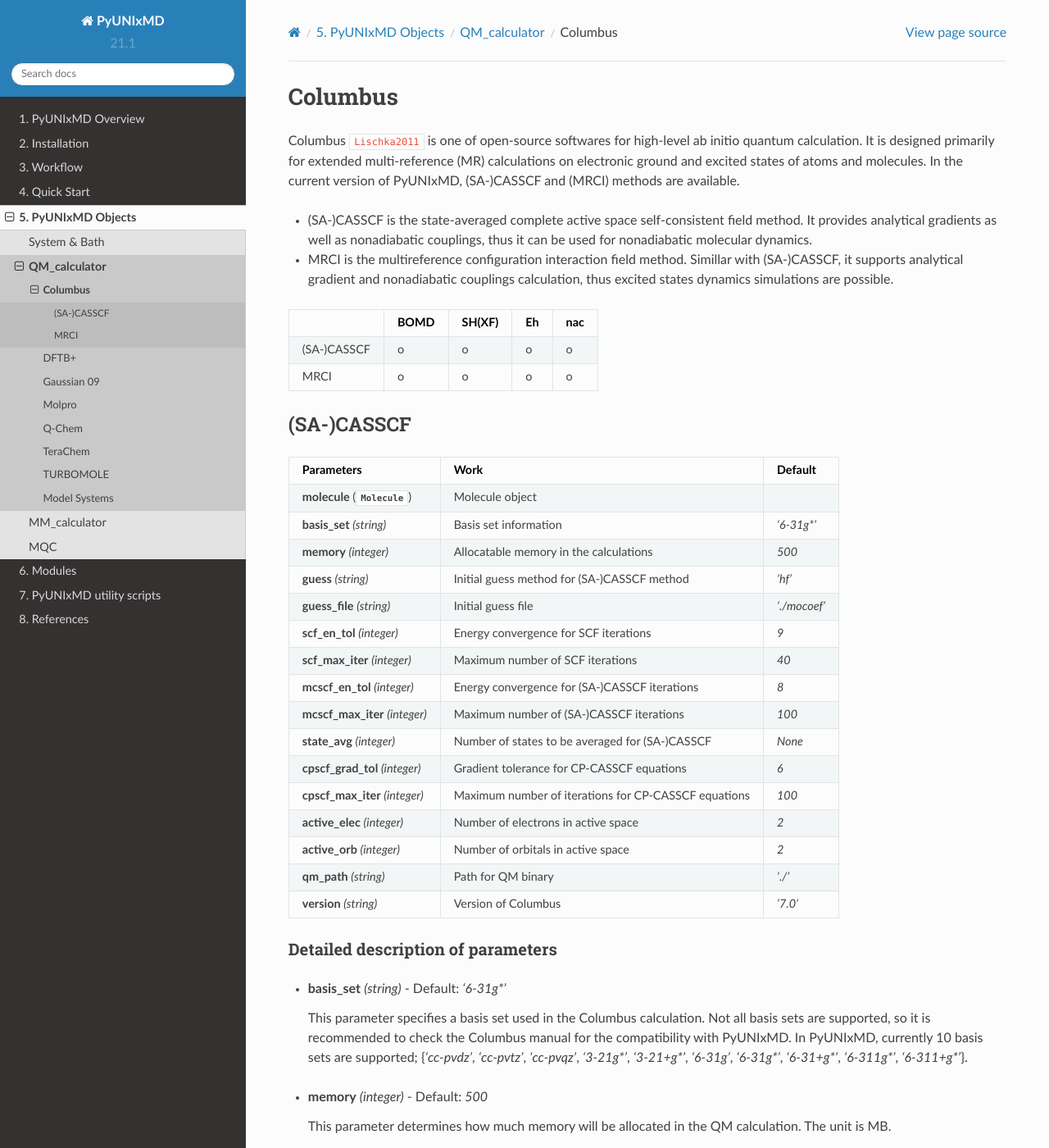
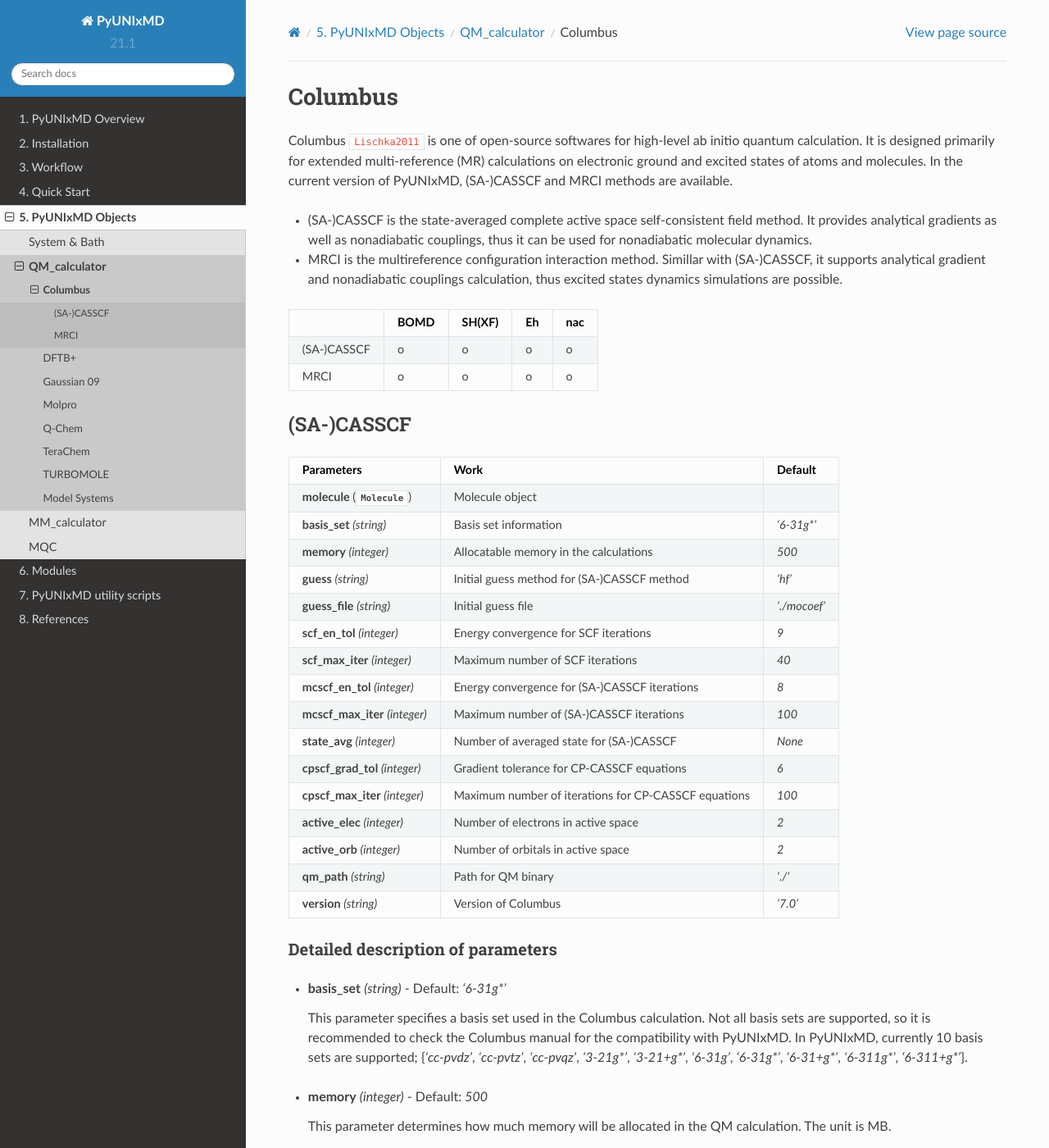
Before and after one commit to skmin-lab/unixmd, a Sphinx documentation site: the page built from docs/source/objects/qm/prog_columbus.rst, in a window 1280 px wide and 1400 px high. Shown: the whole window at 82% size. Built offline with Sphinx 7.4.7 and the Read the Docs theme 2.0.0, drawn with Linux system fonts in a browser that asks for light colours; cross-references to code outside the pages are shown as plain code; some of the changed text lies outside the part shown.

Commit message:
Fix some description in manual

```diff
--- a/docs/source/objects/qm/prog_columbus.rst
+++ b/docs/source/objects/qm/prog_columbus.rst
@@ -5,12 +5,12 @@ Columbus
 Columbus :cite:`Lischka2011` is one of open-source softwares for high-level ab initio
 quantum calculation. It is designed primarily for extended multi-reference (MR) calculations
 on electronic ground and excited states of atoms and molecules.
-In the current version of PyUNIxMD, (SA-)CASSCF and (MRCI) methods are available.
+In the current version of PyUNIxMD, (SA-)CASSCF and MRCI methods are available.
 
 - (SA-)CASSCF is the state-averaged complete active space self-consistent field method. It provides analytical gradients as
   well as nonadiabatic couplings, thus it can be used for nonadiabatic molecular dynamics.
 
-- MRCI is the multireference configuration interaction field method. Simillar with (SA-)CASSCF, it supports analytical gradient and nonadiabatic couplings calculation,
+- MRCI is the multireference configuration interaction method. Simillar with (SA-)CASSCF, it supports analytical gradient and nonadiabatic couplings calculation,
   thus excited states dynamics simulations are possible.
 
 +-------------+------+--------+----+-----+
@@ -54,7 +54,7 @@ In the current version of PyUNIxMD, (SA-)CASSCF and (MRCI) methods are available
 | **mcscf_max_iter**     | Maximum number of (SA-)CASSCF iterations            | *100*          |
 | *(integer)*            |                                                     |                |
 +------------------------+-----------------------------------------------------+----------------+
-| **state_avg**          | Number of states to be averaged for (SA-)CASSCF     | *None*         |
+| **state_avg**          | Number of averaged state for (SA-)CASSCF            | *None*         |
 | *(integer)*            |                                                     |                |
 +------------------------+-----------------------------------------------------+----------------+
 | **cpscf_grad_tol**     | Gradient tolerance for CP-CASSCF equations          | *6*            |
@@ -137,7 +137,8 @@ Detailed description of parameters
 - **state_avg** *(integer)* - Default: *None*
 
   This parameter determines the number of states to be averaged for (SA-)CASSCF.
-  If it is not determined by a user, **state_avg** = **molecule.nst**.
+  The actual calculation is performed based on **state_avg**, not ``Molecule.nstates``.
+  If it is not determined by a user, **state_avg** = ``Molecule.nstates``.
 
 \
 
@@ -216,8 +217,8 @@ MRCI
 | **mrci_max_iter**      | Maximum number of MRCI iterations                   | *None*         |
 | *(integer)*            |                                                     |                |
 +------------------------+-----------------------------------------------------+----------------+
-| **state_avg**          | Number of states to be averaged                     | *None*         |
-| *(integer)*            | for (SA-)CASSCF and MRCI                            |                |
+| **state_avg**          | Number of averaged state for (SA-)CASSCF and MRCI   | *None*         |
+| *(integer)*            |                                                     |                |
 +------------------------+-----------------------------------------------------+----------------+
 | **active_elec**        | Number of electrons in active space                 | *2*            |
 | *(integer)*            |                                                     |                |
@@ -318,7 +319,8 @@ Detailed description of parameters
 - **state_avg** *(integer)* - Default: *None*
 
   This parameter determines the number of states to be averaged for (SA-)CASSCF and MRCI.
-  If it is not determined by a user, **state_avg** = **molecule.nst**.
+  The actual calculation is performed based on **state_avg**, not ``Molecule.nstates``.
+  If it is not determined by a user, **state_avg** = ``Molecule.nstates``.
 
 \
 
```
Also changed, not shown: other parts of docs/source/objects/qm/prog_columbus.rst (+2 -2 lines).
